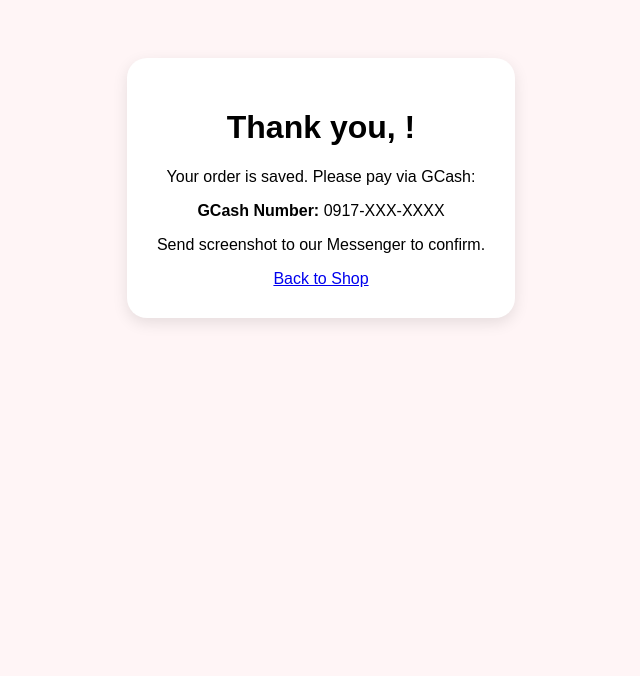
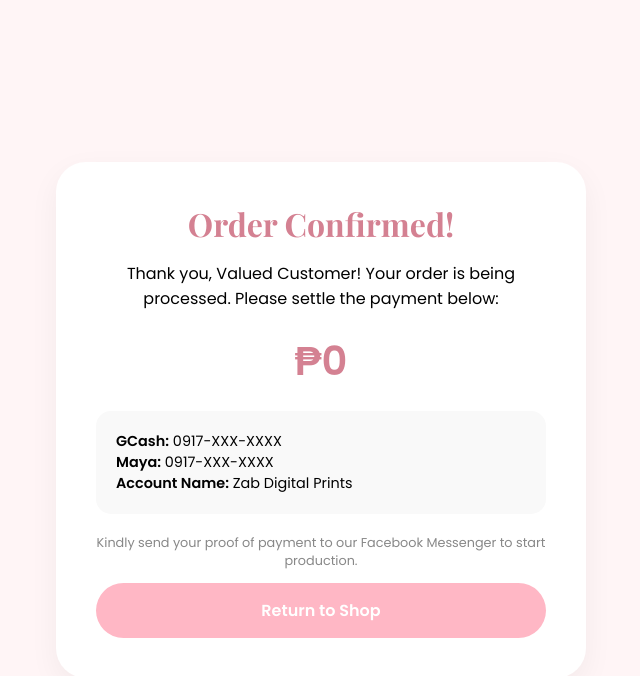
Before and after one commit to lanzyver18/Zab-Digital-Prints, a plain HTML site: page payment.html in a window 1280 px wide. Shown: the whole page, without its empty margins (319-959 px from the left). Drawn offline with nearby package versions, Linux system fonts and the light colour scheme.

Commit message:
Update payment.html

```diff
--- a/payment.html
+++ b/payment.html
@@ -2,26 +2,34 @@
 <html lang="en">
 <head>
     <meta charset="UTF-8">
+    <meta name="viewport" content="width=device-width, initial-scale=1.0">
     <title>Payment | Zab Prints</title>
+    <link href="https://fonts.googleapis.com/css2?family=Playfair+Display:wght@700&family=Poppins:wght@400;600&display=swap" rel="stylesheet">
     <style>
-        body { font-family: sans-serif; text-align: center; padding: 50px; background: #fff5f6; }
-        .box { background: #fff; padding: 30px; border-radius: 20px; display: inline-block; box-shadow: 0 5px 15px rgba(0,0,0,0.1); }
-        .total { font-size: 2rem; color: #d48192; }
+        body { font-family: 'Poppins', sans-serif; background: #fff5f6; display: flex; align-items: center; justify-content: center; min-height: 100vh; margin: 0; padding: 20px; }
+        .card { background: #fff; padding: 40px; border-radius: 30px; box-shadow: 0 10px 30px rgba(0,0,0,0.05); text-align: center; max-width: 450px; width: 100%; }
+        h1 { font-family: 'Playfair Display'; color: #d48192; margin: 0; }
+        .total { font-size: 2.5rem; font-weight: bold; color: #d48192; margin: 20px 0; }
+        .btn { background: #ffb7c5; color: white; padding: 15px 30px; border-radius: 50px; text-decoration: none; font-weight: bold; display: block; }
     </style>
 </head>
 <body>
-    <div class="box">
-        <h1>Thank you, <span id="p-name"></span>!</h1>
-        <p>Your order is saved. Please pay via GCash:</p>
-        <div class="total" id="p-total"></div>
-        <p><b>GCash Number:</b> 0917-XXX-XXXX</p>
-        <p>Send screenshot to our Messenger to confirm.</p>
-        <a href="index.html">Back to Shop</a>
+    <div class="card">
+        <h1>Order Confirmed!</h1>
+        <p>Thank you, <span id="p-name"></span>! Your order is being processed. Please settle the payment below:</p>
+        <div class="total" id="p-total">₱0</div>
+        <div style="background:#f9f9f9; padding:20px; border-radius:15px; margin-bottom:20px; text-align:left; font-size:0.9rem;">
+            <b>GCash:</b> 0917-XXX-XXXX<br>
+            <b>Maya:</b> 0917-XXX-XXXX<br>
+            <b>Account Name:</b> Zab Digital Prints
+        </div>
+        <p style="font-size:0.8rem; color:#888;">Kindly send your proof of payment to our Facebook Messenger to start production.</p>
+        <a href="index.html" class="btn">Return to Shop</a>
     </div>
     <script>
-        const urlParams = new URLSearchParams(window.location.search);
-        document.getElementById('p-name').innerText = urlParams.get('name');
-        document.getElementById('p-total').innerText = urlParams.get('total');
+        const params = new URLSearchParams(window.location.search);
+        document.getElementById('p-name').innerText = params.get('name') || 'Valued Customer';
+        document.getElementById('p-total').innerText = params.get('total') || '₱0';
     </script>
 </body>
 </html>
```
